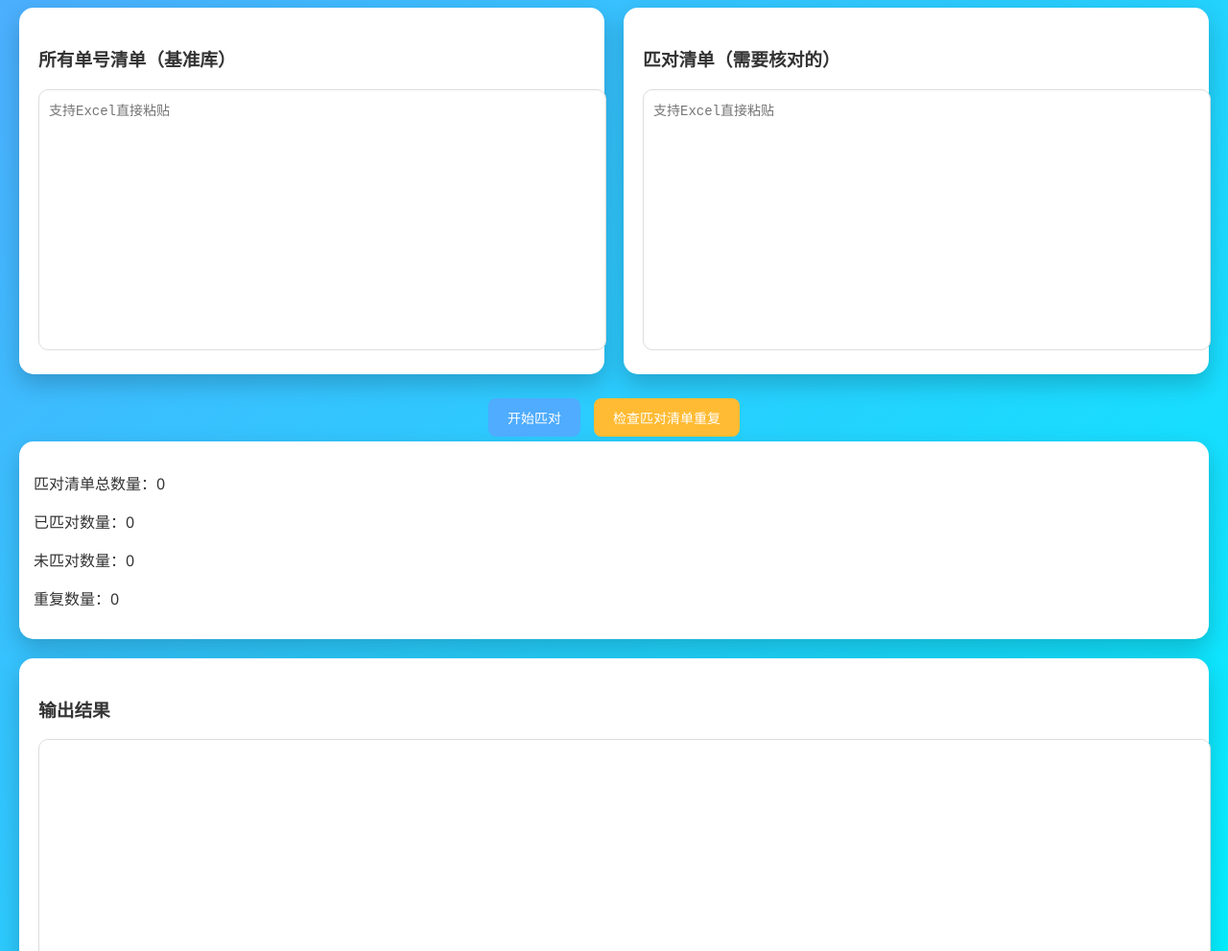
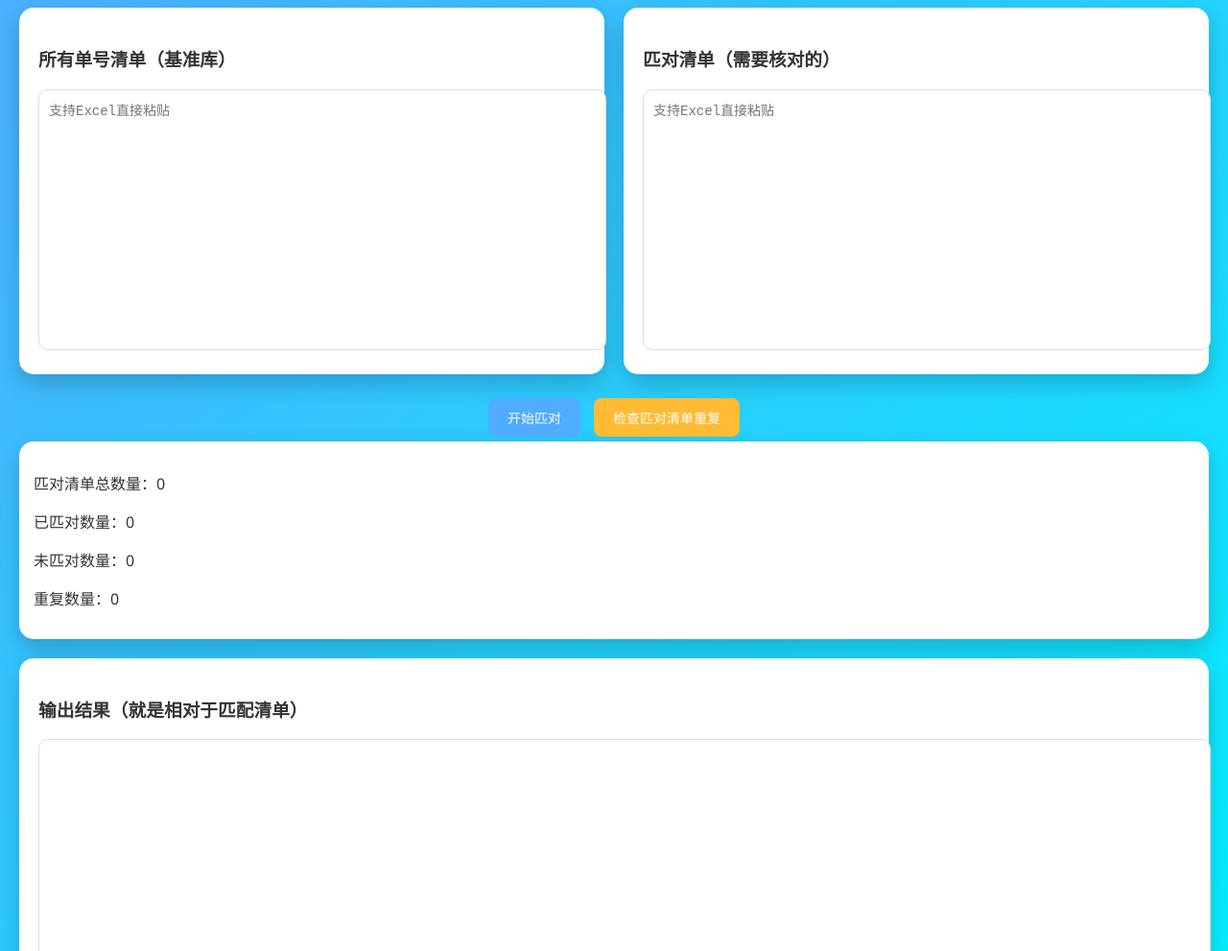
Before and after one commit to Dingyijie2009/Dingyijie.com, a website: page 快递.html in a window 1280 px wide. Shown: the part 109-1100 px from the top of the page at 96% size. Drawn offline with Linux system fonts and the light colour scheme.

Commit message:
Update 快递.html

```diff
--- a/快递.html
+++ b/快递.html
@@ -107,7 +107,7 @@ button{
 </div>
 
 <div class="card">
-    <h3>输出结果</h3>
+    <h3>输出结果（就是相对于匹配清单）</h3>
     <textarea id="result"></textarea>
     <div style="margin-top:10px;">
         <button class="success" onclick="copyResult()">一键复制</button>
```
